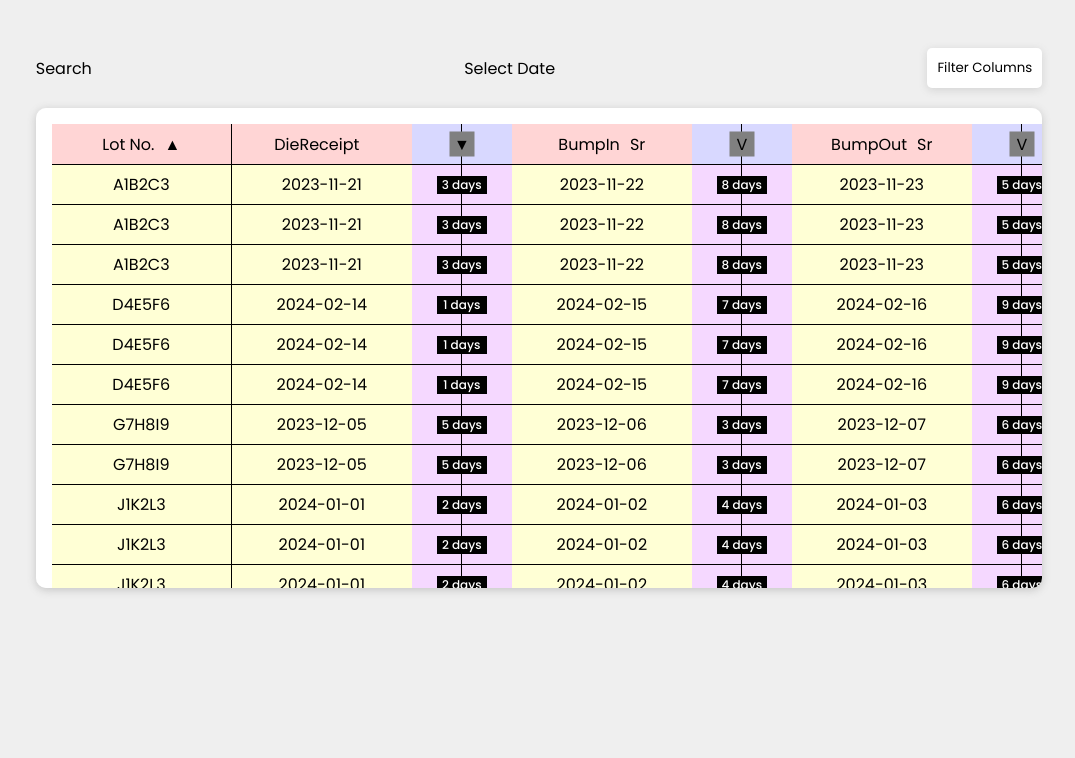
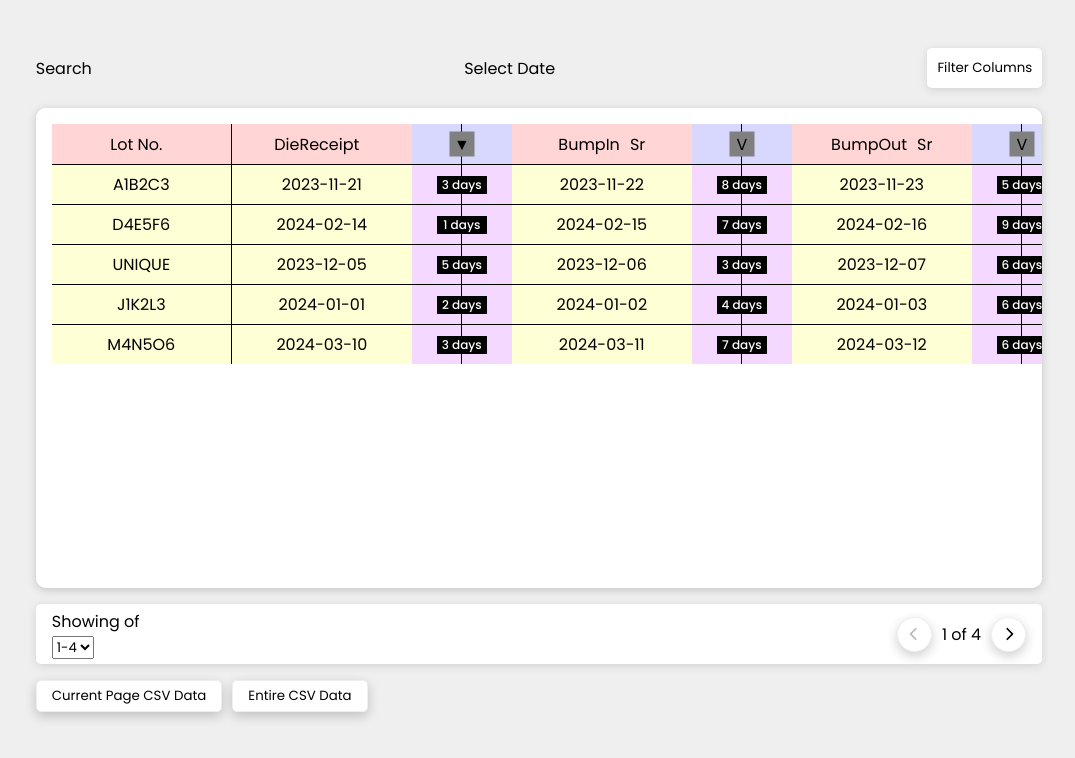
Before and after one commit to TheSagnikKing/muidatatable, a React app: page / in a window 1280 px wide. Shown: the top 758 px of the page, without its empty margins (101-1176 px from the left). Built offline with nearby package versions, Linux system fonts and the light colour scheme; the HTML template or start-up script is replaced by a standard one.

Commit message:
paginationpart1

```diff
--- a/package.json
+++ b/package.json
@@ -21,6 +21,7 @@
     "mui-datatables": "^4.3.0",
     "react": "^18.2.0",
     "react-dom": "^18.2.0",
+    "react-icons": "^5.0.1",
     "react-table": "^7.8.0"
   },
   "devDependencies": {
--- a/src/components/Datagrid6.css
+++ b/src/components/Datagrid6.css
@@ -173,3 +173,53 @@
     color: #fff;
     font-weight: 500;
 }
+
+.data6_pagination{
+    width: 85%;
+    margin: auto;
+    margin-top: 1rem;
+    background-color: #fff;
+    border-radius: 5px;
+    height: 60px;
+    padding: 1rem;
+    box-shadow: rgba(99, 99, 99, 0.2) 0px 2px 8px 0px;
+    display: flex;
+    justify-content: space-between;
+    align-items: center;
+}
+
+.data6_pagination>div:nth-child(2){
+    display: flex;
+    align-items: center;
+    gap: 10px;
+}
+
+.data6_pagination>div:nth-child(2)>button{
+    width: 35px;
+    height: 35px;
+    border-radius: 50%;
+    border: 1px solid #efefef;
+    display: flex;
+    justify-content: center;
+    align-items: center;
+    cursor: pointer;
+    font-size: 14px;
+    box-shadow: rgba(0, 0, 0, 0.2) 0px 4px 12px;
+    background-color: #fff;
+}
+
+.data6_csv{
+    width: 85%;
+    margin: auto;
+    margin-top: 1rem;
+}
+
+.data6_csv>button{
+    background-color: #fff;
+    box-shadow: rgba(0, 0, 0, 0.2) 0px 4px 12px;
+    border: 1px solid #efefef;
+    border-radius: 5px;
+    cursor: pointer;
+    padding: 5px 15px;
+    margin-right: 10px;
+}
--- a/src/components/Datagrid6.jsx
+++ b/src/components/Datagrid6.jsx
@@ -1,5 +1,6 @@
 import React, { useState } from 'react'
 import './Datagrid6.css'
+import { FaChevronLeft, FaChevronRight } from "react-icons/fa6";
 
 const data = [
     {
@@ -439,16 +440,17 @@ const Datagrid6 = () => {
 
 
     const [sortOrder, setSortOrder] = useState('asc');
-    const [sortBy, setSortBy] = useState('LotNo');
+    const [sortBy, setSortBy] = useState('');
 
     const toggleSortOrder = (columnName) => {
         setSortBy(columnName);
         setSortOrder((prevOrder) => (prevOrder === 'asc' ? 'desc' : 'asc'));
     };
 
-    console.log(sortBy)
-
     const sortData = (dataArray, columnName, sortOrder) => {
+        if (columnName === '') {
+            return dataArray
+        } else {
             return dataArray.sort((a, b) => {
                 const valueA = a[columnName];
                 const valueB = b[columnName];
@@ -462,6 +464,7 @@ const Datagrid6 = () => {
                     return sortOrder === 'asc' ? String(valueA).localeCompare(String(valueB)) : String(valueB).localeCompare(String(valueA));
                 }
             });
+        }
     };
 
     const sortedData = sortData(data, sortBy, sortOrder);
@@ -487,6 +490,56 @@ const Datagrid6 = () => {
     //     "TestOut": "2023-11-29",
     //     "day9": 6,
     //     "ShipOut": "2023-11-30"
+
+    const dataPerPage = 5;
+
+    const [currentPage, setCurrentPage] = useState(1);
+
+    const handleNextPage = () => {
+        setCurrentPage(prevPage => prevPage + 1);
+    };
+
+    const handlePrevPage = () => {
+        setCurrentPage(prevPage => prevPage - 1);
+    };
+
+    // Calculate total number of pages
+    const totalPages = Math.ceil(sortedData.length / dataPerPage);
+
+    // Calculate starting and ending indexes for the current page
+    const startIndex = (currentPage - 1) * dataPerPage;
+    const endIndex = Math.min(startIndex + dataPerPage, data.length);
+
+    // Get data for the current page
+    const currentPageData = sortedData.slice(startIndex, endIndex);
+
+
+    const generateOptions = () => {
+        const options = [];
+        for (let i = 1; i <= totalPages; i += dataPerPage) {
+            const start = i;
+            const end = Math.min(i + dataPerPage - 1, totalPages);
+            options.push(`${start}-${end}`);
+        }
+        return options;
+    };
+
+    // Handle change in the select dropdown
+    const handleSelectChange = (e) => {
+        const selectedRange = e.target.value.split('-');
+        const selectedStart = parseInt(selectedRange[0]);
+        handleNextPage(selectedStart);
+    };
+
+
+
+    const currentpagecsvdataHandler = () => {
+        console.log("CurrentPageCsvData ", currentPageData)
+    }
+
+    const entirepagecsvdataHandler = () => {
+        console.log("EntireCSVData ", data)
+    }
 
     return (
         <main className='data6_container'>
@@ -541,7 +594,7 @@ const Datagrid6 = () => {
                     {showday1 && <div className='data6_content_head_diff' onClick={() => toggleSortOrder('day1')}>
                         <div>
                             <div />
-                            {sortBy === 'day1' ? (sortOrder === 'asc' ? <div><span>&#9650;</span></div> : <div><span>&#9660;</span></div>): <div><span>&#9660;</span></div>}
+                            {sortBy === 'day1' ? (sortOrder === 'asc' ? <div><span>&#9650;</span></div> : <div><span>&#9660;</span></div>) : <div><span>&#9660;</span></div>}
                         </div>
                     </div>}
 
@@ -652,7 +705,7 @@ const Datagrid6 = () => {
                 </div>
 
                 {
-                    sortedData.map((t) => (
+                    currentPageData.map((t) => (
                         <div className='data6_content_body' key={t._id}>
                             {showlotno && <div className='data6_content_body_same'>
                                 <div style={{ borderRight: "1px solid black" }}>
@@ -773,6 +826,26 @@ const Datagrid6 = () => {
                 }
 
             </div>
+            <div className="data6_pagination">
+                <div>
+                    <p>Showing of </p>
+                    <select value={`${currentPage}-${Math.min(currentPage + dataPerPage - 1, totalPages)}`} onChange={handleSelectChange}>
+                        {generateOptions().map((option, index) => (
+                            <option key={index} value={option}>{option}</option>
+                        ))}
+                    </select>
+                </div>
+                <div>
+                    <button onClick={handlePrevPage} disabled={currentPage === 1}><FaChevronLeft /></button>
+                    <span>{currentPage} of {totalPages}</span>
+                    <button onClick={handleNextPage} disabled={currentPage === totalPages}><FaChevronRight /></button>
+                </div>
+            </div>
+
+            <div className='data6_csv'>
+                <button onClick={currentpagecsvdataHandler}>Current Page CSV Data</button>
+                <button onClick={entirepagecsvdataHandler}>Entire CSV Data</button>
+            </div>
         </main>
     )
 }
```
Also changed, not shown: 1 other file (tests, documents, lock files or other folders). Lines whose indentation alone changed are shown as unchanged.
